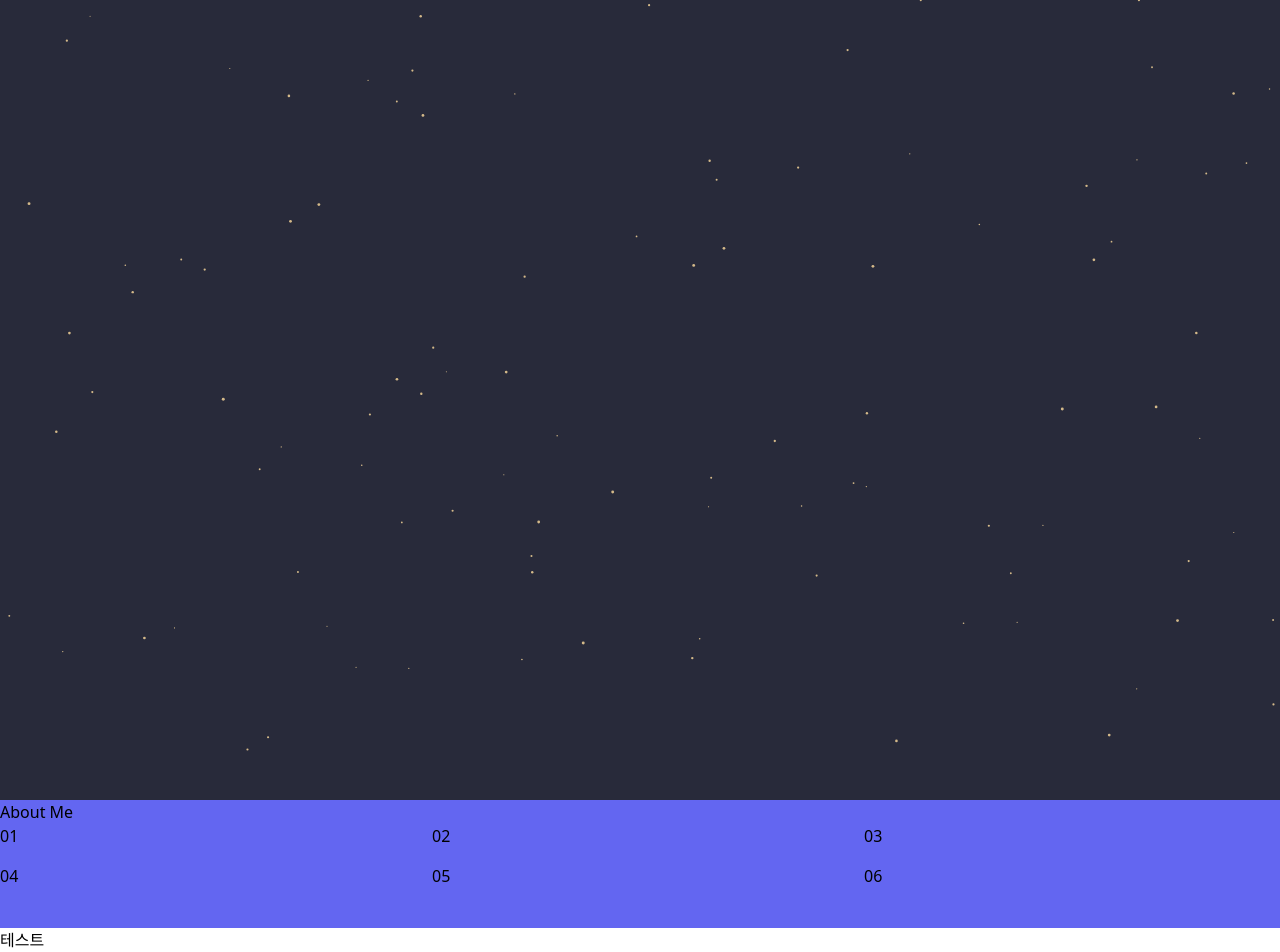
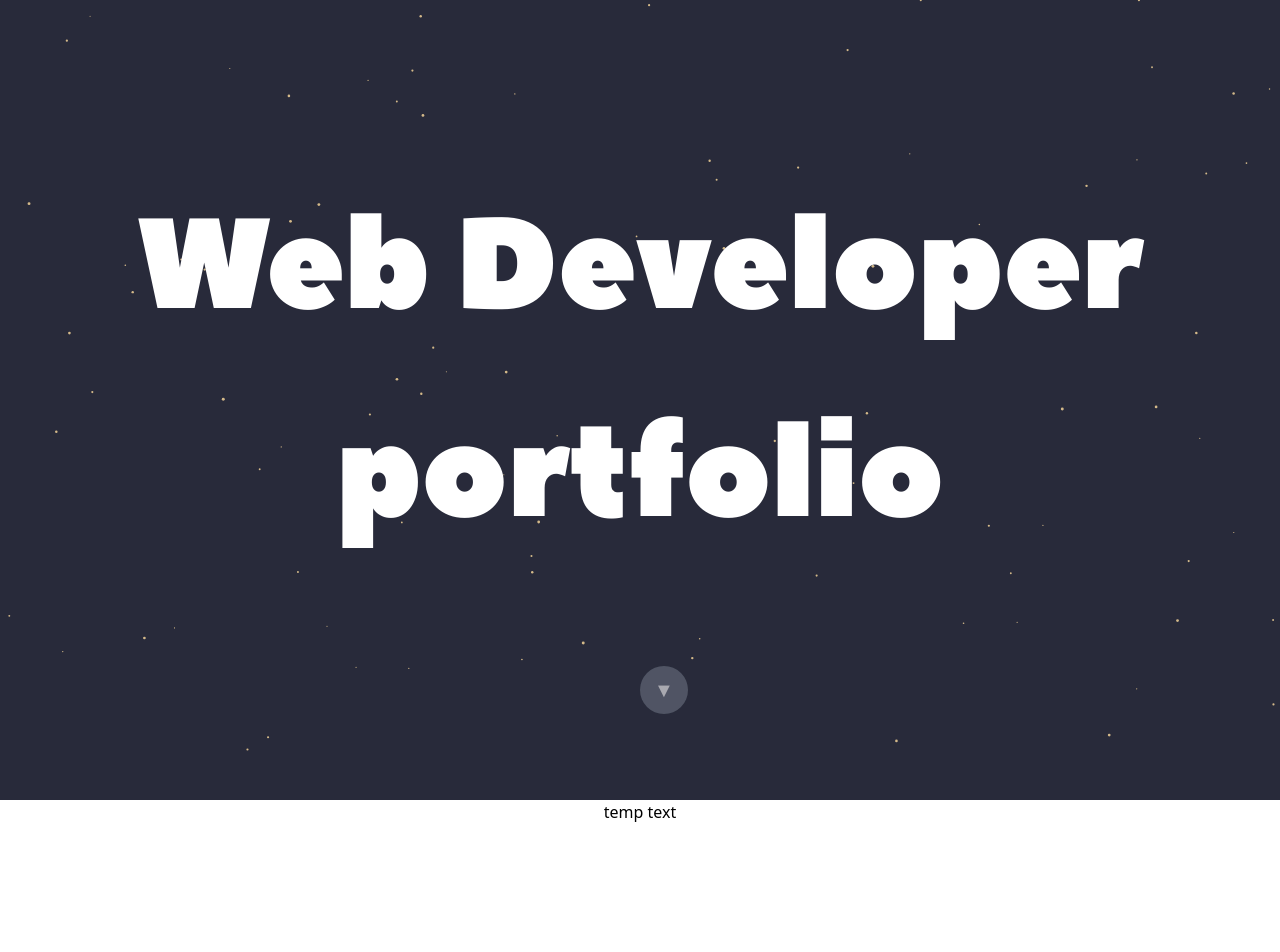
Before and after one commit to Solaris97/Portpolio, a React (Create React App) app in the folder solarisintro/: page / in a window 1280 px wide. Shown: the top 952 px of the page. Built offline with nearby package versions, Linux system fonts and the light colour scheme; a web font is replaced by a local one.

Commit message:
✨ Feat : 시작 페이지 텍스트 추가, 하단 이동 버튼 추가(로직 미완성)

```diff
--- a/solarisintro/src/components/About.tsx
+++ b/solarisintro/src/components/About.tsx
@@ -2,16 +2,10 @@ import React, { useState, useEffect } from "react";
 
 const About: React.FC = () => {
     return (
-        <div className="bg-indigo-500">
-            <h3>About Me</h3>
-            <div className="grid gap-4 grid-cols-3 grid-rows-3">
-                <span>01</span>
-                <span>02</span>
-                <span>03</span>
-                <span>04</span>
-                <span>05</span>
-                <span>06</span>
-            </div>
+        <div className="w-full h-60v text-center mx-0 my-auto">
+            <h1>temp text</h1>
+
+
         </div>
     )
 };
--- a/solarisintro/src/components/MainPage.tsx
+++ b/solarisintro/src/components/MainPage.tsx
@@ -5,12 +5,31 @@ import ShootingStars from "./ShootingStar";
 const MainPage: React.FC = () => {
     return (
         <div className="inline">
-            <div className="w-full h-100v text-center bg- mx-0 my-auto">
-                <div className="absolute">
-                    <ShootingStars></ShootingStars>
+            {/* 시작 페이지 영역 */}
+            <div className="w-full h-100v text-center mx-0 my-auto">
+                <div className="relative w-full h-100v">
+                    {/* 텍스트 영역 */}
+                    <div className="absolute w-full h-100v flex items-center flex-col justify-center">
+                        <ul className="absolute z-10">
+                            <li className="font-engTitile text-white text-7xl md:text-9xl m-6 transition-colors duration-500 hover:text-starYellow">
+                                Web Developer
+                            </li>
+                            <li className="font-engTitile text-white text-7xl md:text-9xl m-20 transition-colors duration-500 hover:text-starYellow">
+                                portfolio
+                            </li>
+                        </ul>
+                    </div>
+
+                    {/* 배경 캔버스 */}
+                    <div className="absolute z-0">
+                        <ShootingStars />
+                    </div>
+
+                    {/* 하단 이동 버튼 */}
+                    <div>
+                        <button className="absolute bottom-20 ml-auto mr-auto w-12 min-h-12 max-h-12 animate-bounce opacity-60 text-xl rounded-full bg-gray-500 text-white hover:opacity-100">▼</button>
+                    </div>
                 </div>
-                <span className='font-["NotoSans"] text-white block mb-5' >이정현</span>
-                <span className='font-["NotoSans"] text-white block mb-5'>Web Developer</span>
             </div>
             <About />
             <Carrer />
--- a/solarisintro/src/styles/tailwind.css
+++ b/solarisintro/src/styles/tailwind.css
@@ -2,7 +2,14 @@
 @tailwind components;
 @tailwind utilities;
 
+/* 한글 기본 폰트 */
 @font-face {
-    font-family: 'NotoSans';
+    font-family: 'korFont';
     src: url(../styles/font/NotoSansKR-VariableFont_wght.ttf);
 }
+
+/* 영어 타이틀 폰트 */
+@font-face {
+    font-family: 'engTitle';
+    src: url(../styles/font/Peace-Sans-Webfont.ttf);
+}
--- a/solarisintro/tailwind.config.js
+++ b/solarisintro/tailwind.config.js
@@ -3,7 +3,15 @@ module.exports = {
     "./src/**/*.{js,jsx,ts,tsx}",
   ],
   theme: {
-    extend: {},
+    extend: {
+      colors: {
+        starYellow: '#ffdd9d'
+      },
+    },
+    fontFamily: {
+      korFont: ["korFont"],
+      engTitile: ["engTitle"]
+    },
     height: {
       "10v": "10vh",
       "20v": "20vh",
```
Also changed, not shown: solarisintro/src/styles/font/Peace Sans.otf (added), solarisintro/src/styles/font/Peace-Sans-Webfont.ttf (added).
